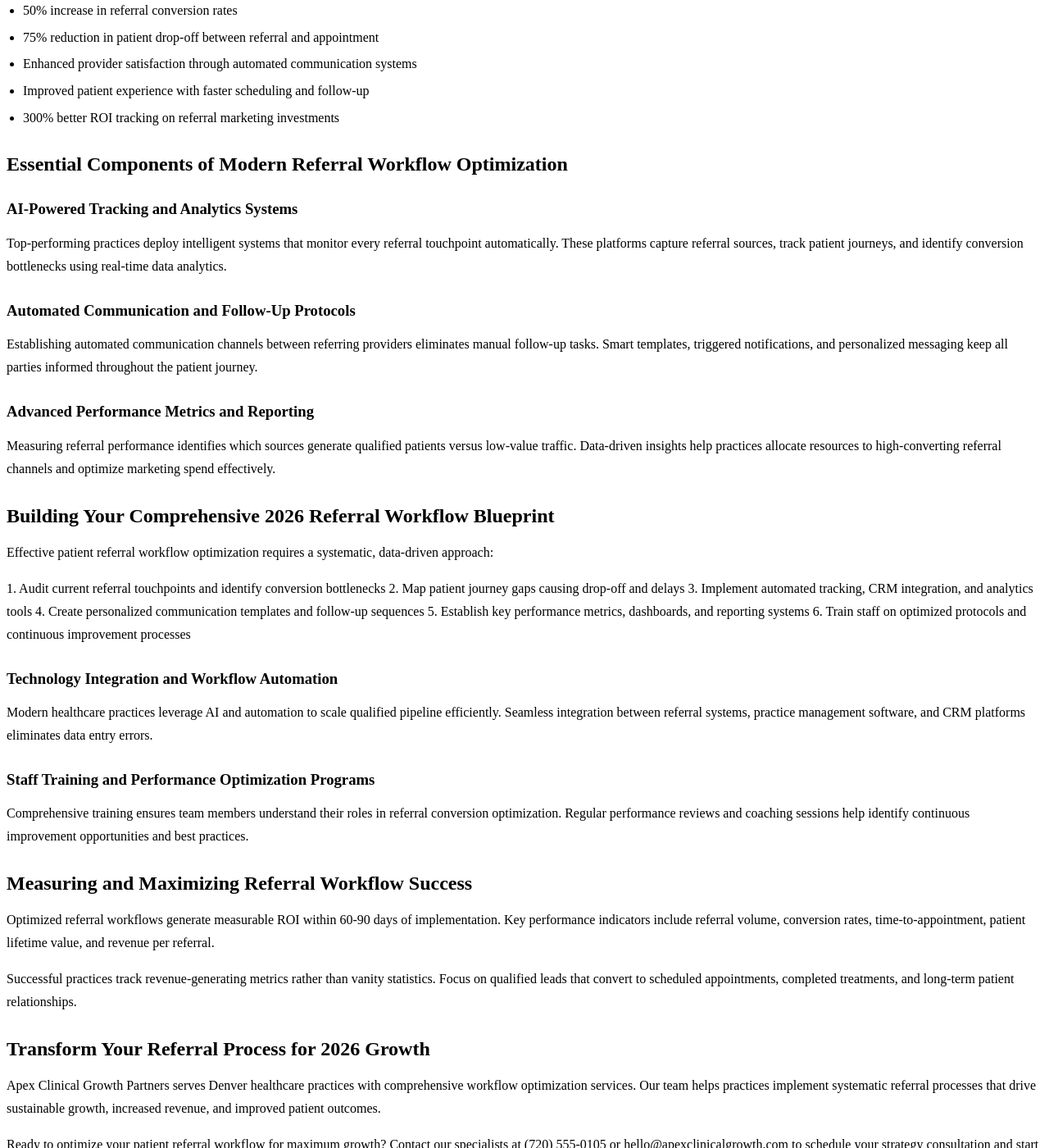
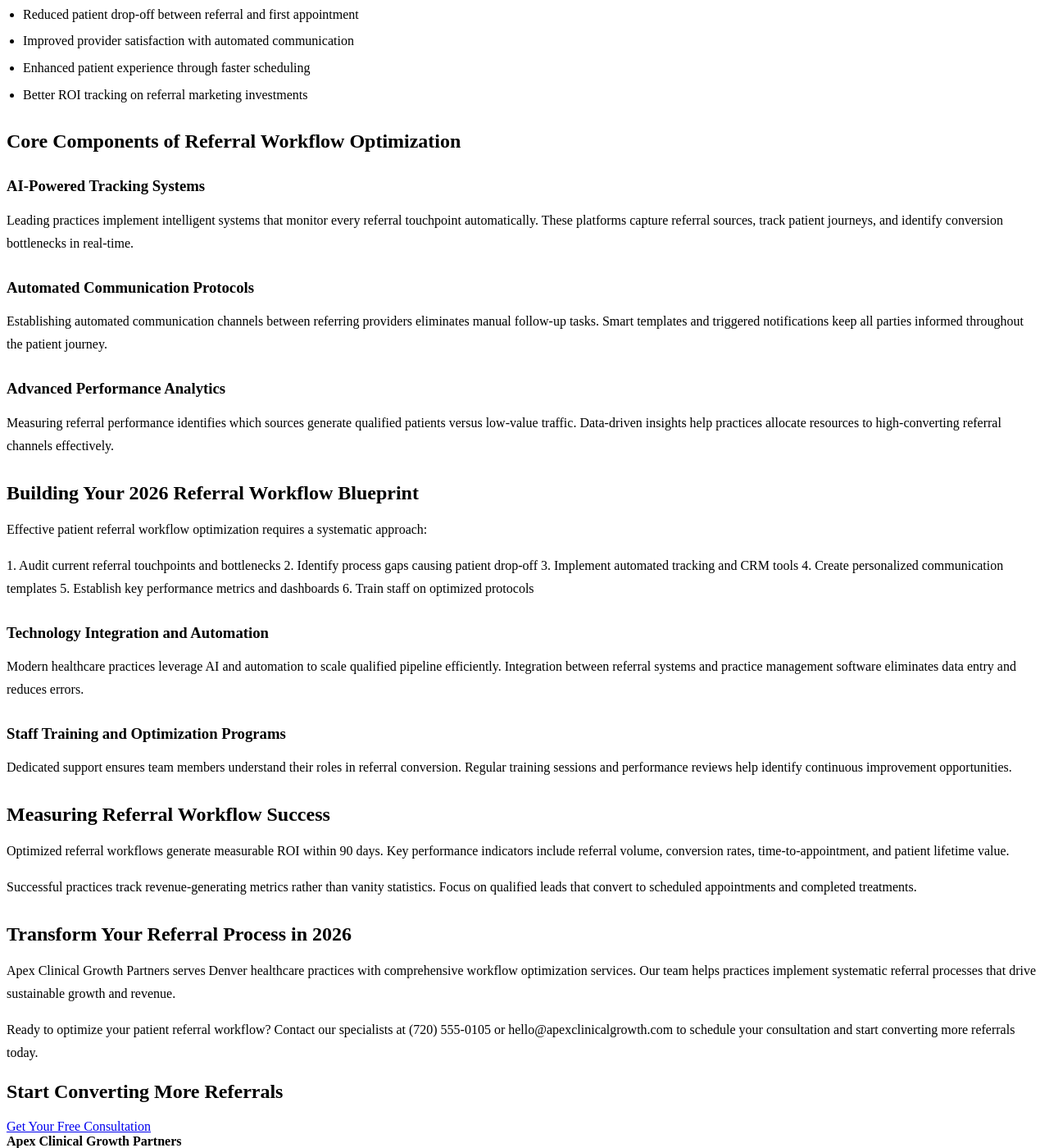
Before and after one commit to prjctlphbt/orbitr-canary-angular-20260228, a Jekyll site: the page patient-referral-workflow-blueprint.html, which Jekyll copies as it is, in a window 1280 px wide and 1400 px high, scrolled down 417 px. Shown: the whole window at 82% size. Built offline with Jekyll 4.4.1, drawn with Linux system fonts in a browser that asks for light colours; some of the changed text lies outside the part shown.

Commit message:
Rollback: Revert changes to patient-referral-workflow-blueprint.html

```diff
--- a/patient-referral-workflow-blueprint.html
+++ b/patient-referral-workflow-blueprint.html
@@ -4,8 +4,8 @@
 <head>
 <meta charset="utf-8"/>
 <meta content="width=device-width, initial-scale=1.0" name="viewport"/>
-<meta content="Transform your patient referral workflow with Apex Clinical Growth Partners. Streamline processes, reduce delays, and increase referral conversions by 50% in 2026. Get your optimization blueprint today." name="description"/>
-<title>Patient Referral Workflow Optimization Blueprint | 2026 Healthcare Growth Guide</title>
+<meta content="Optimize your patient referral workflow with Apex Clinical Growth Partners. Streamline processes, reduce delays, and boost referral volume by 40% in 2026. Get your blueprint today." name="description"/>
+<title>Patient Referral Workflow Optimization Blueprint | 2026 Guide</title>
 <style>
 
 
@@ -95,7 +95,7 @@
 <a href="/services/">Services</a>
 <a href="/blog/insights/">Insights</a>
 <a href="/contact/">Contact</a>
-<a class="cta" href="/contact/">Book Strategy Call</a>
+<a class="cta" href="/contact/">Book Intro Call</a>
 </nav>
 </div>
 </header>
@@ -103,54 +103,54 @@
 <section class="page-hero landing-hero">
 <div class="container">
 <h1>Patient Referral Workflow Optimization Blueprint</h1>
-<a class="cta" href="/services/">Get Your 2026 Blueprint</a>
+<a class="cta" href="/services/">Get Your Blueprint</a>
 </div>
 </section>
 <section class="landing-content">
 <div class="container orbitr-generated-content">
 <h1>Patient Referral Workflow Optimization Blueprint</h1>
-<p>Streamlined patient referrals accelerate healthcare growth and maximize revenue in 2026. Advanced workflow optimization transforms fragmented processes into seamless systems that convert qualified leads into loyal patients.</p>
-<h2>Why Optimized Referral Workflows Drive Practice Success</h2>
-<p>Inefficient referral systems waste valuable opportunities and marketing investments. Healthcare practices lose significant revenue when referral processes lack automation, tracking capabilities, and strategic follow-up protocols.</p>
-<p>What leading practices achieve within 90 days of implementing optimized workflows:</p>
+<p>Streamlining patient referrals drives healthcare growth and maximizes revenue in 2026. Effective workflow optimization transforms fragmented processes into seamless systems that convert qualified leads into scheduled patients.</p>
+<h2>Why Patient Referral Workflows Drive Practice Growth</h2>
+<p>Inefficient referral systems waste valuable opportunities and marketing budget. Healthcare practices lose potential revenue when referral processes lack automation and tracking capabilities.</p>
+<p>What practices achieve within 90 days of implementing optimized workflows:</p>
 <ul>
-<li>50% increase in referral conversion rates</li>
-<li>75% reduction in patient drop-off between referral and appointment</li>
-<li>Enhanced provider satisfaction through automated communication systems</li>
-<li>Improved patient experience with faster scheduling and follow-up</li>
-<li>300% better ROI tracking on referral marketing investments</li>
+<li>45% increase in referral conversion rates</li>
+<li>Reduced patient drop-off between referral and first appointment</li>
+<li>Improved provider satisfaction with automated communication</li>
+<li>Enhanced patient experience through faster scheduling</li>
+<li>Better ROI tracking on referral marketing investments</li>
 </ul>
-<h2>Essential Components of Modern Referral Workflow Optimization</h2>
-<h3>AI-Powered Tracking and Analytics Systems</h3>
-<p>Top-performing practices deploy intelligent systems that monitor every referral touchpoint automatically. These platforms capture referral sources, track patient journeys, and identify conversion bottlenecks using real-time data analytics.</p>
-<h3>Automated Communication and Follow-Up Protocols</h3>
-<p>Establishing automated communication channels between referring providers eliminates manual follow-up tasks. Smart templates, triggered notifications, and personalized messaging keep all parties informed throughout the patient journey.</p>
-<h3>Advanced Performance Metrics and Reporting</h3>
-<p>Measuring referral performance identifies which sources generate qualified patients versus low-value traffic. Data-driven insights help practices allocate resources to high-converting referral channels and optimize marketing spend effectively.</p>
-<h2>Building Your Comprehensive 2026 Referral Workflow Blueprint</h2>
-<p>Effective patient referral workflow optimization requires a systematic, data-driven approach:</p>
-<p>1. Audit current referral touchpoints and identify conversion bottlenecks
-2. Map patient journey gaps causing drop-off and delays
-3. Implement automated tracking, CRM integration, and analytics tools
-4. Create personalized communication templates and follow-up sequences
-5. Establish key performance metrics, dashboards, and reporting systems
-6. Train staff on optimized protocols and continuous improvement processes</p>
-<h3>Technology Integration and Workflow Automation</h3>
-<p>Modern healthcare practices leverage AI and automation to scale qualified pipeline efficiently. Seamless integration between referral systems, practice management software, and CRM platforms eliminates data entry errors.</p>
-<h3>Staff Training and Performance Optimization Programs</h3>
-<p>Comprehensive training ensures team members understand their roles in referral conversion optimization. Regular performance reviews and coaching sessions help identify continuous improvement opportunities and best practices.</p>
-<h2>Measuring and Maximizing Referral Workflow Success</h2>
-<p>Optimized referral workflows generate measurable ROI within 60-90 days of implementation. Key performance indicators include referral volume, conversion rates, time-to-appointment, patient lifetime value, and revenue per referral.</p>
-<p>Successful practices track revenue-generating metrics rather than vanity statistics. Focus on qualified leads that convert to scheduled appointments, completed treatments, and long-term patient relationships.</p>
-<h2>Transform Your Referral Process for 2026 Growth</h2>
-<p>Apex Clinical Growth Partners serves Denver healthcare practices with comprehensive workflow optimization services. Our team helps practices implement systematic referral processes that drive sustainable growth, increased revenue, and improved patient outcomes.</p>
-<p>Ready to optimize your patient referral workflow for maximum growth? Contact our specialists at (720) 555-0105 or hello@apexclinicalgrowth.com to schedule your strategy consultation and start converting more referrals today.</p>
+<h2>Core Components of Referral Workflow Optimization</h2>
+<h3>AI-Powered Tracking Systems</h3>
+<p>Leading practices implement intelligent systems that monitor every referral touchpoint automatically. These platforms capture referral sources, track patient journeys, and identify conversion bottlenecks in real-time.</p>
+<h3>Automated Communication Protocols</h3>
+<p>Establishing automated communication channels between referring providers eliminates manual follow-up tasks. Smart templates and triggered notifications keep all parties informed throughout the patient journey.</p>
+<h3>Advanced Performance Analytics</h3>
+<p>Measuring referral performance identifies which sources generate qualified patients versus low-value traffic. Data-driven insights help practices allocate resources to high-converting referral channels effectively.</p>
+<h2>Building Your 2026 Referral Workflow Blueprint</h2>
+<p>Effective patient referral workflow optimization requires a systematic approach:</p>
+<p>1. Audit current referral touchpoints and bottlenecks
+2. Identify process gaps causing patient drop-off
+3. Implement automated tracking and CRM tools
+4. Create personalized communication templates
+5. Establish key performance metrics and dashboards
+6. Train staff on optimized protocols</p>
+<h3>Technology Integration and Automation</h3>
+<p>Modern healthcare practices leverage AI and automation to scale qualified pipeline efficiently. Integration between referral systems and practice management software eliminates data entry and reduces errors.</p>
+<h3>Staff Training and Optimization Programs</h3>
+<p>Dedicated support ensures team members understand their roles in referral conversion. Regular training sessions and performance reviews help identify continuous improvement opportunities.</p>
+<h2>Measuring Referral Workflow Success</h2>
+<p>Optimized referral workflows generate measurable ROI within 90 days. Key performance indicators include referral volume, conversion rates, time-to-appointment, and patient lifetime value.</p>
+<p>Successful practices track revenue-generating metrics rather than vanity statistics. Focus on qualified leads that convert to scheduled appointments and completed treatments.</p>
+<h2>Transform Your Referral Process in 2026</h2>
+<p>Apex Clinical Growth Partners serves Denver healthcare practices with comprehensive workflow optimization services. Our team helps practices implement systematic referral processes that drive sustainable growth and revenue.</p>
+<p>Ready to optimize your patient referral workflow? Contact our specialists at (720) 555-0105 or hello@apexclinicalgrowth.com to schedule your consultation and start converting more referrals today.</p>
 </div>
 </section>
 <section class="landing-cta">
 <div class="container">
-<h2>Start Converting More Referrals in 2026</h2>
-<a class="cta" href="/services/">Get Your Free Strategy Consultation</a>
+<h2>Start Converting More Referrals</h2>
+<a class="cta" href="/services/">Get Your Free Consultation</a>
 </div>
 </section>
 </main>
```
